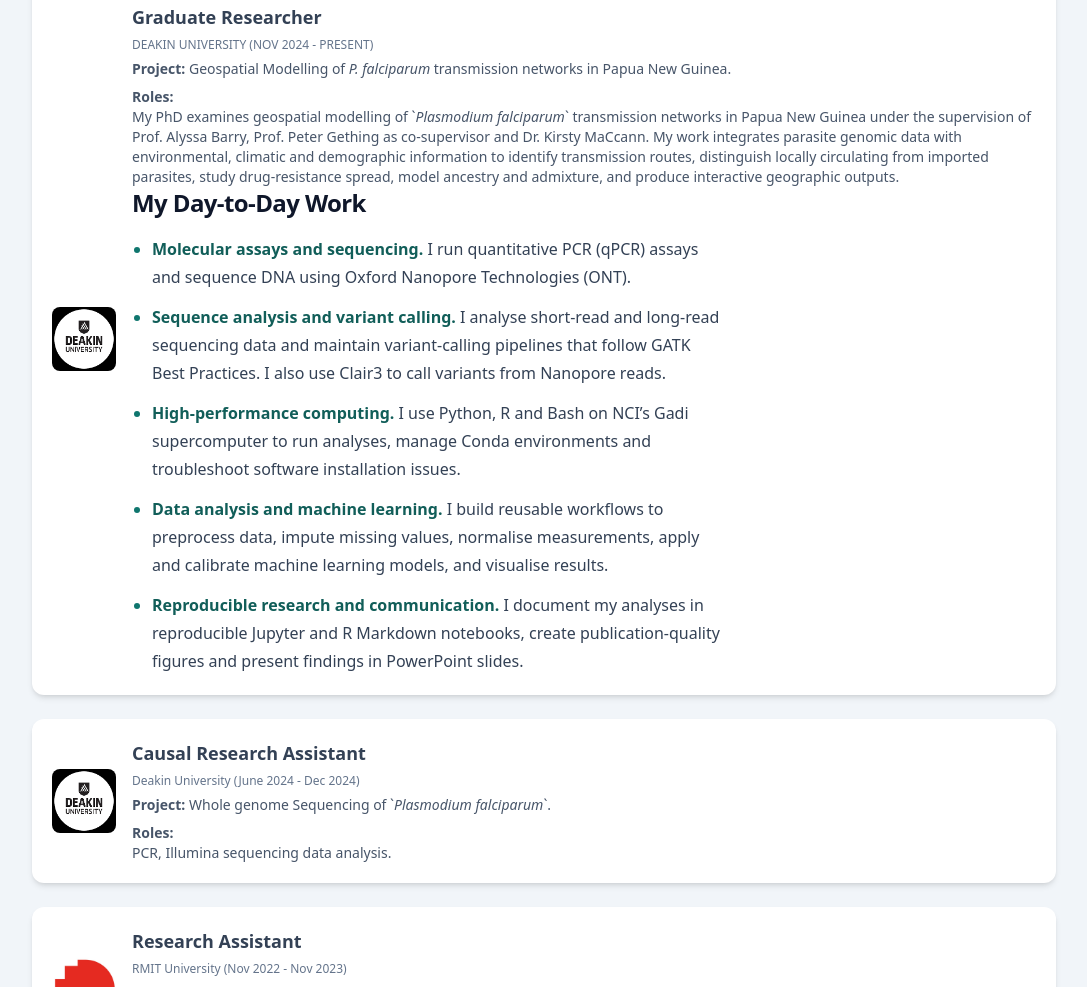
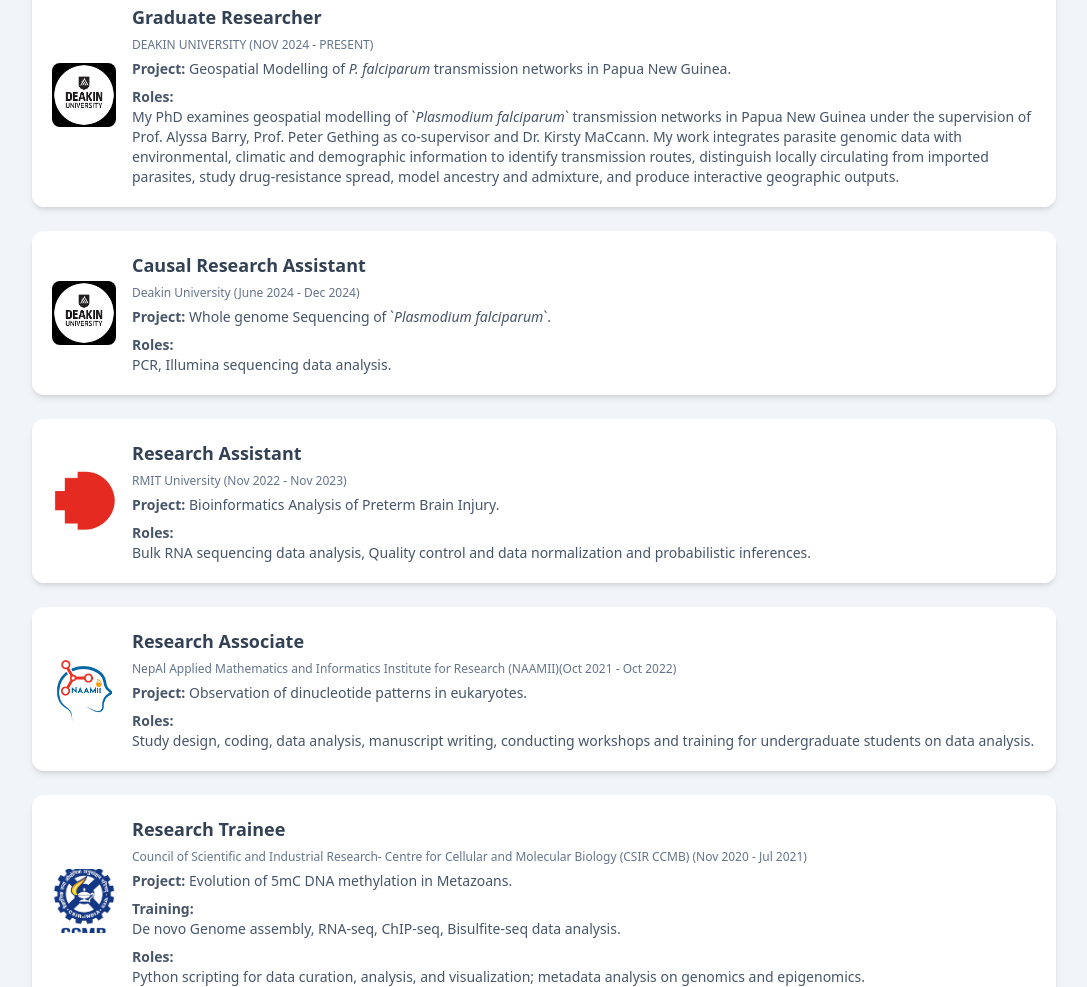
Before and after one commit to Nishapaudel/Nishapaudel.github.io, a plain HTML site: page index.html in a window 1280 px wide. Shown: the part 2185-3172 px from the top of the page, without its empty margins (96-1183 px from the left). Drawn offline with nearby package versions, Linux system fonts and the light colour scheme; a web font is replaced by a local one.

Commit message:
Update index.html

```diff
--- a/index.html
+++ b/index.html
@@ -176,41 +176,7 @@
                             from imported parasites, study drug-resistance spread, model ancestry and admixture, and produce interactive geographic
                             outputs.
 
-                            <section class="max-w-prose space-y-4 font-sans text-left">
-    <h3 class="text-2xl font-bold tracking-tight text-slate-900">
-        My Day-to-Day Work
-    </h3>
 
-    <ul class="list-disc space-y-3 pl-5 text-base leading-7 text-slate-700 marker:text-teal-700">
-        <li>
-            <strong class="font-semibold text-teal-800">Molecular assays and sequencing.</strong>
-            I run quantitative PCR (qPCR) assays and sequence DNA using Oxford Nanopore
-            Technologies (ONT).
-        </li>
-        <li>
-            <strong class="font-semibold text-teal-800">Sequence analysis and variant calling.</strong>
-            I analyse short-read and long-read sequencing data and maintain variant-calling
-            pipelines that follow GATK Best Practices. I also use Clair3 to call variants
-            from Nanopore reads.
-        </li>
-        <li>
-            <strong class="font-semibold text-teal-800">High-performance computing.</strong>
-            I use Python, R and Bash on NCI’s Gadi supercomputer to run analyses,
-            manage Conda environments and troubleshoot software installation issues.
-        </li>
-        <li>
-            <strong class="font-semibold text-teal-800">Data analysis and machine learning.</strong>
-            I build reusable workflows to preprocess data, impute missing values,
-            normalise measurements, apply and calibrate machine learning models,
-            and visualise results.
-        </li>
-        <li>
-            <strong class="font-semibold text-teal-800">Reproducible research and communication.</strong>
-            I document my analyses in reproducible Jupyter and R Markdown notebooks,
-            create publication-quality figures and present findings in PowerPoint slides.
-        </li>
-    </ul>
-</section>
                         </p>
                     </div>
                 </li>
```
